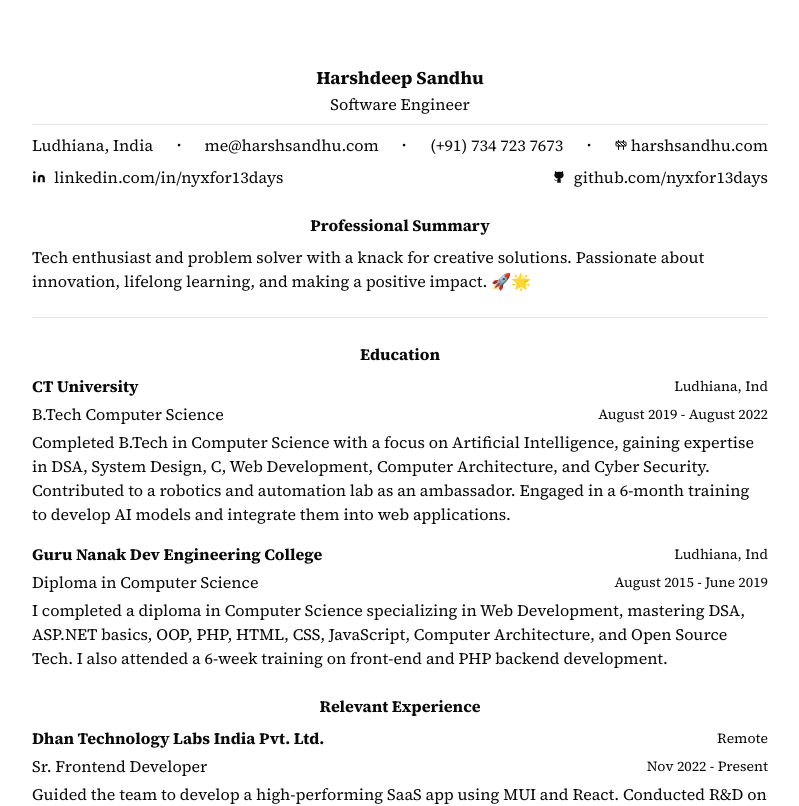
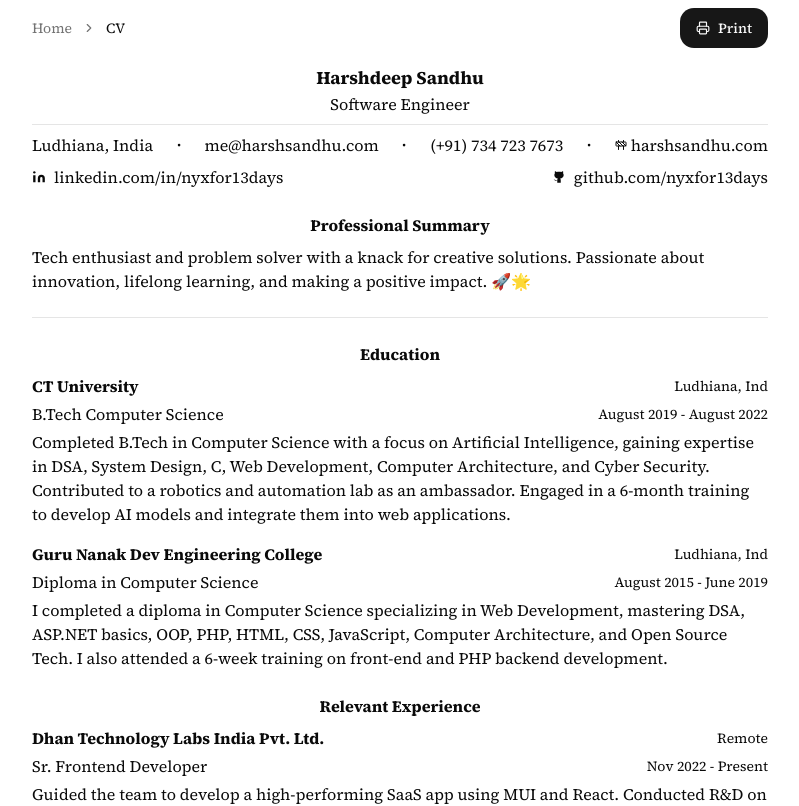
Before and after one commit to harshsandhu95/nyxfor13days, a Next.js app: page /cv in a window 1280 px wide. Shown: the top 806 px of the page, without its empty margins (240-1039 px from the left). Built offline with nearby package versions, Linux system fonts and the light colour scheme.

Commit message:
Update CV layout

```diff
--- a/src/app/cv/layout.tsx
+++ b/src/app/cv/layout.tsx
@@ -1,6 +1,6 @@
 import { PropsWithChildren } from "react";
 import { Source_Serif_4 } from "next/font/google";
-import { Toaster } from "@/components/ui/Sonner";
+import Header from "./_components/Header";
 import { cn } from "@/lib/utils";
 
 const font = Source_Serif_4({
@@ -10,9 +10,14 @@ const font = Source_Serif_4({
 
 export default function Provider({ children }: PropsWithChildren) {
   return (
-    <main className={cn(font.className, "container max-w-3xl print:text-sm")}>
-      {children}
-      <Toaster />
-    </main>
+    <div
+      className={cn(
+        font.className,
+        "relative container max-w-3xl print:text-sm",
+      )}
+    >
+      <Header />
+      <main>{children}</main>
+    </div>
   );
 }
```
